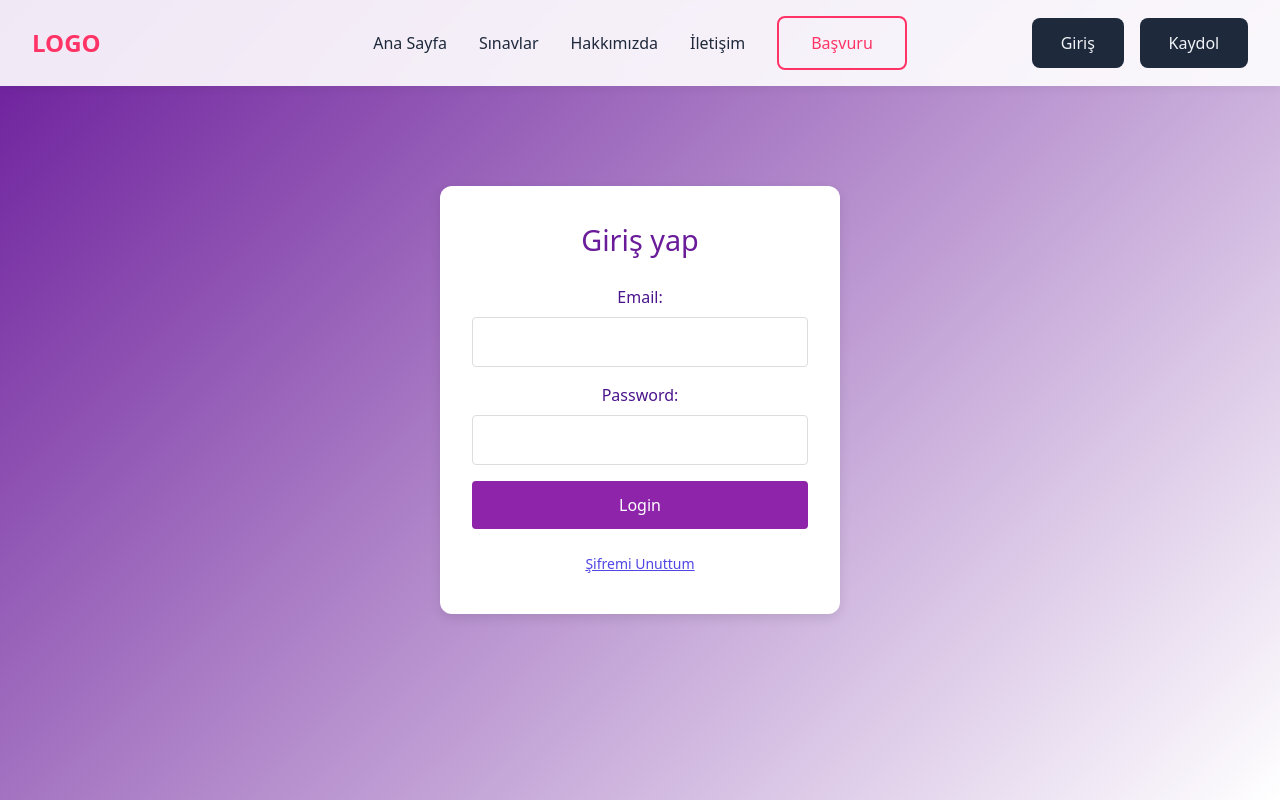
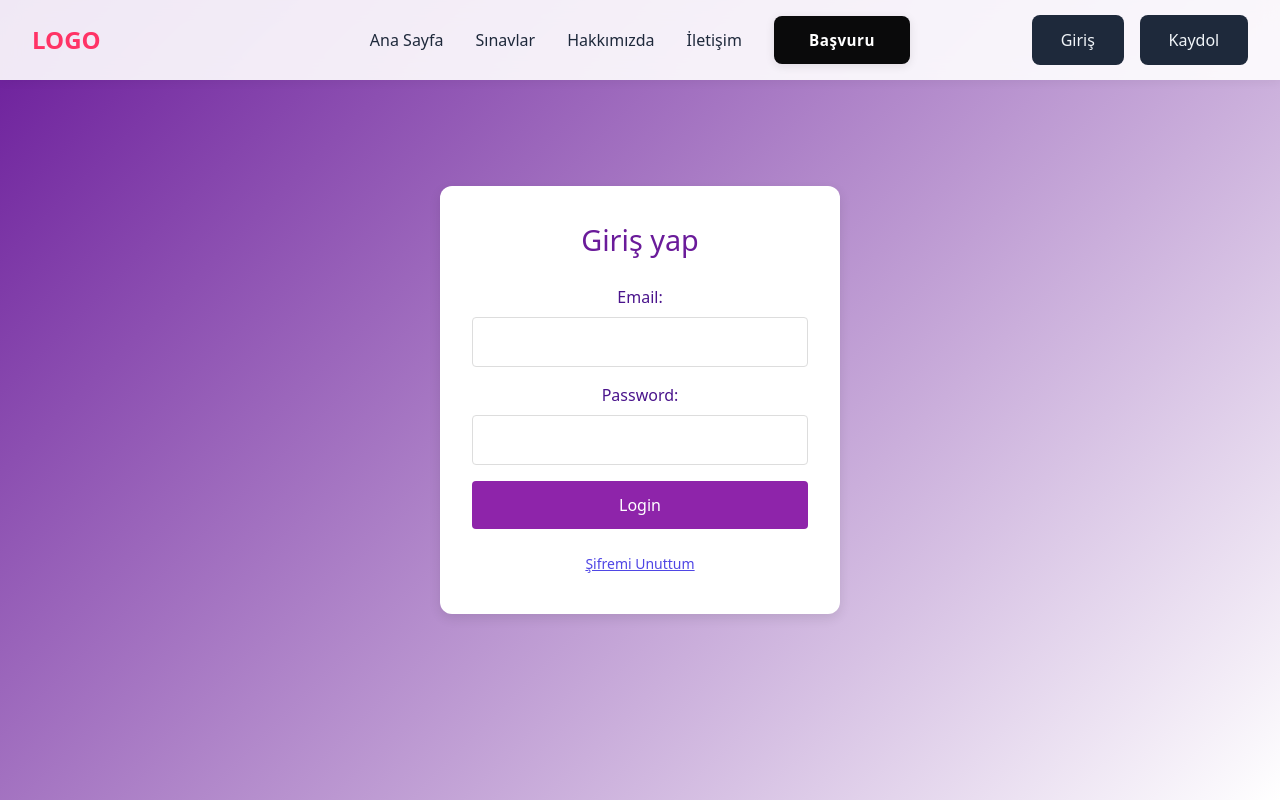
Before and after one commit to alifuatakbas/e-math-frontend, a Next.js app: page /login in a window 1280 px wide. Built offline with nearby package versions, Linux system fonts and the light colour scheme.

Commit message:
NAVBAR UPDATE

```diff
--- a/app/styles/Navbar.module.css
+++ b/app/styles/Navbar.module.css
@@ -65,14 +65,21 @@
 }
 
 .ctaButton {
-  background: transparent;
-  color: #FF3366;
-  padding: 0.8rem 2rem;
-  border: 2px solid #FF3366;
+  background-color: #0A0A0B;
+  color: #FFFFFF;
+  padding: 0.8rem 2.2rem;
+  border: none;
   border-radius: 8px;
-  font-weight: 500;
+  font-weight: 600;
+  cursor: pointer;
   transition: all 0.3s ease;
+  position: relative;
+  overflow: hidden;
+  font-size: 0.95rem;
+  letter-spacing: 0.5px;
+  box-shadow: 0 2px 10px rgba(0, 0, 0, 0.1);
 }
+
 
 .ctaButton::before {
   content: '';
@@ -92,8 +99,9 @@
 
 
 .ctaButton:hover {
-  background: #FF3366;
-  color: white;
+  background-color: #2D2D30;
+  transform: translateY(-2px);
+  box-shadow: 0 4px 15px rgba(0, 0, 0, 0.15);
 }
 
 .ctaButton:hover::before {
@@ -101,8 +109,11 @@
 }
 
 .darkMode .ctaButton {
-  background: #FFFFFF;
-  color: #111111;
+  background-color: #FFFFFF;
+  color: #0A0A0B;
+}
+.darkMode .ctaButton:hover {
+  background-color: #F0F0F0;
 }
 
 .authButtons {
```
